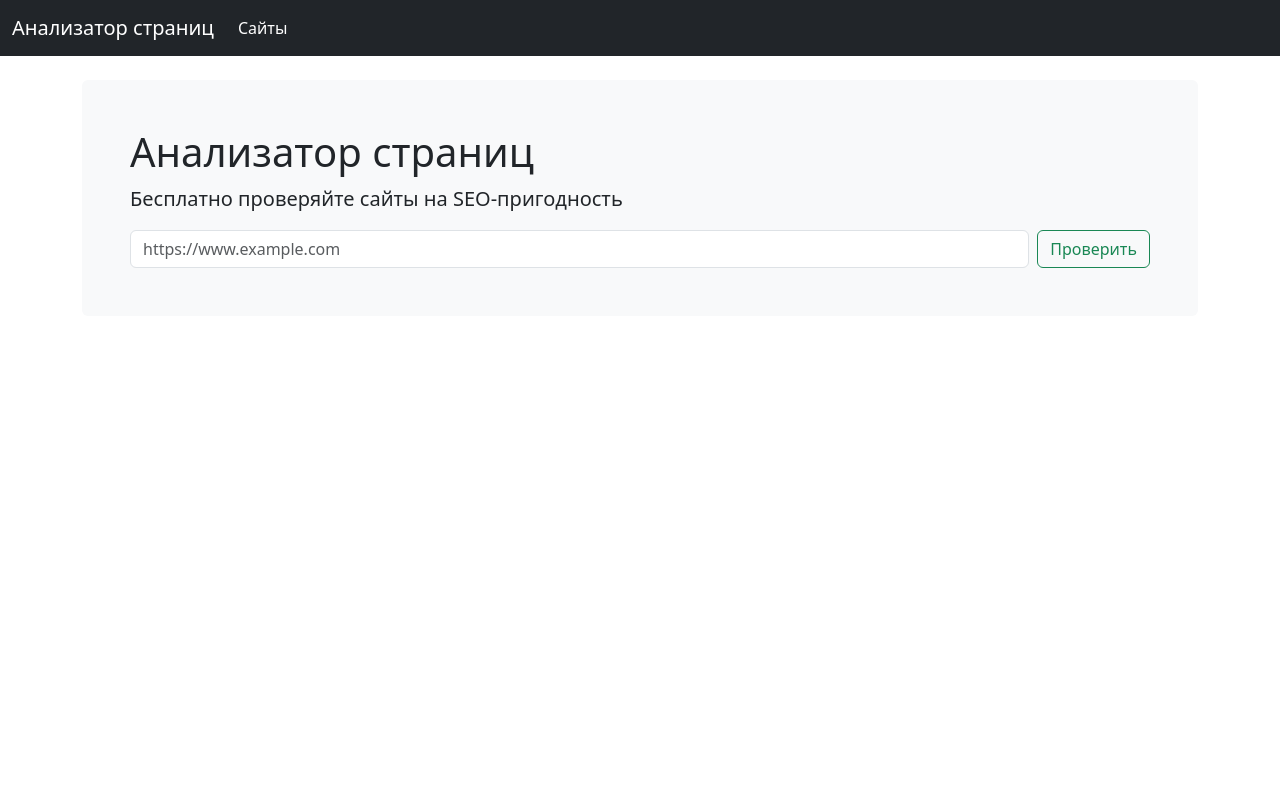
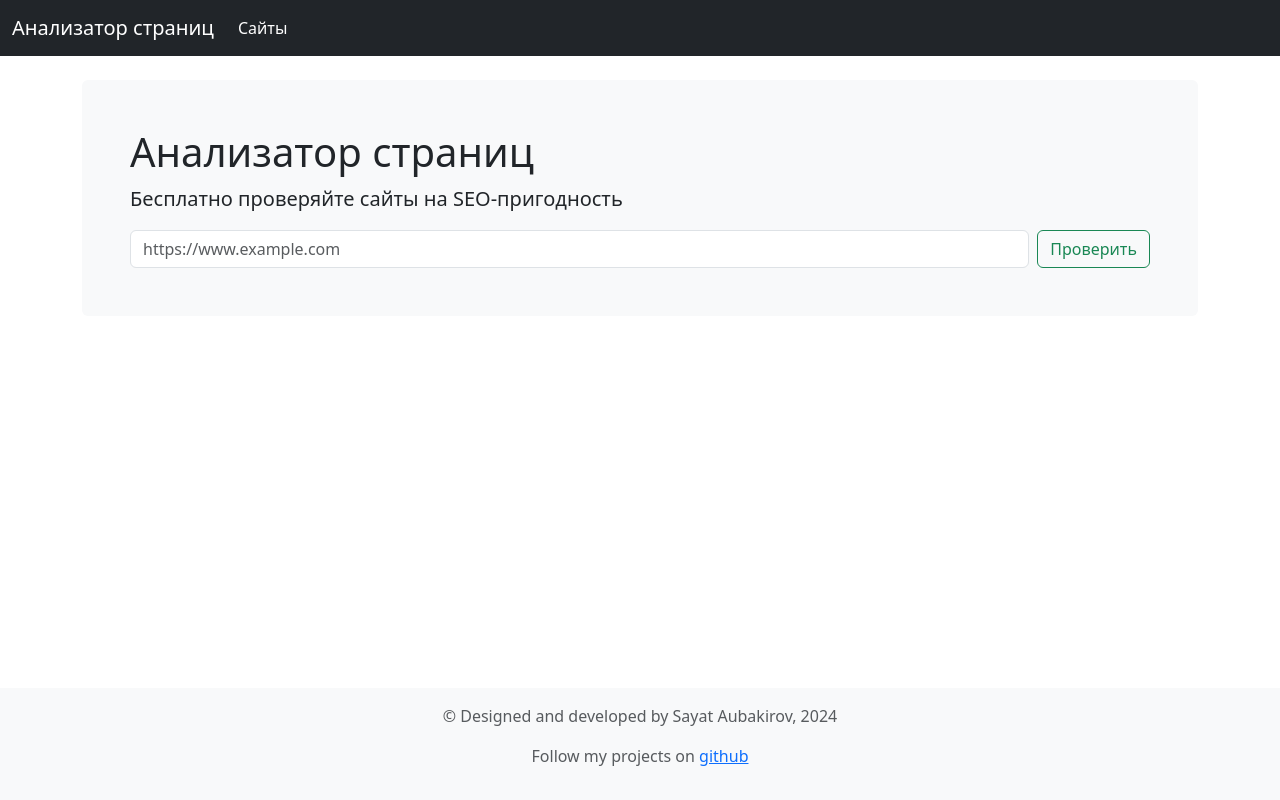
Before and after one commit to sayat-a/Page-Analyzer, a Flask app: page / in a window 1280 px wide. Run offline with Flask 3, Linux system fonts and the light colour scheme.

Commit message:
update page_analyzer/templates/base.html - add footer

```diff
--- a/page_analyzer/templates/base.html
+++ b/page_analyzer/templates/base.html
@@ -6,7 +6,7 @@
   <script src="https://cdn.jsdelivr.net/npm/bootstrap@5.3.3/dist/js/bootstrap.min.js"></script>
   <link href="https://cdn.jsdelivr.net/npm/bootstrap@5.3.3/dist/css/bootstrap.min.css" rel="stylesheet">
 </head>
-<body>
+<body class="d-flex flex-column min-vh-100">
   <nav class="navbar navbar-expand-md navbar-dark bg-dark mb-4">
     <div class="container-fluid">
       <a class="navbar-brand" href="/">Анализатор страниц</a>
@@ -33,5 +33,9 @@
   <main class="container">
     {% block content %}{% endblock %}
   </main>
+  <footer class="mt-auto bg-light py-3 w-100">
+    <p class="text-center text-muted">&copy; Designed and developed by Sayat Aubakirov, 2024</p>
+    <p class="text-center text-muted">Follow my projects on <a href='https://github.com/sayat-a'>github</a></p>
+  </footer>
 </body>
 </html>
```
